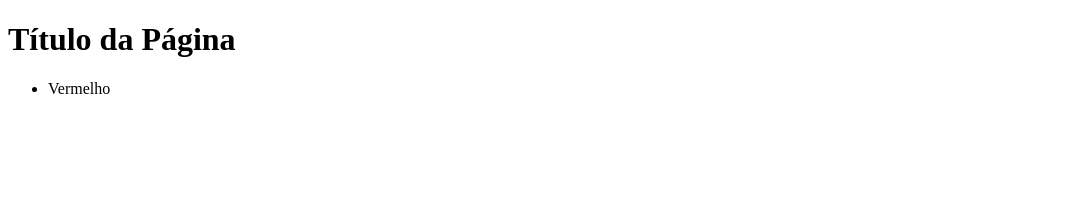
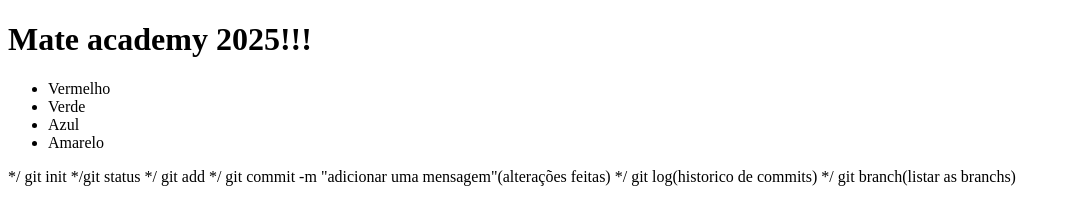
Before and after one commit to kleberdavid/Minha-Pagina, a plain HTML site: page index.html in a window 1280 px wide. Shown: the whole page, without its empty margins (0-1071 px from the left). Drawn offline with Linux system fonts and the light colour scheme.

Commit message:
Adicionar a cor Amarelo

```diff
--- a/index.html
+++ b/index.html
@@ -6,11 +6,21 @@
     <title>Document</title>
 </head>
 <body>
-    <h1>Título da Página</h1>
+    <h1>Mate academy 2025!!!</h1>
 
     <ul>
         <li>Vermelho</li>
+        <li>Verde</li>
+        <li>Azul</li>
+        <li>Amarelo</li>
     </ul>
 
 </body>
 </html>
+
+*/ git init
+*/git status
+*/ git add
+*/ git commit -m "adicionar uma mensagem"(alterações feitas)
+*/ git log(historico de commits)
+*/ git branch(listar as branchs)
```
Also changed, not shown: style.css (added).
